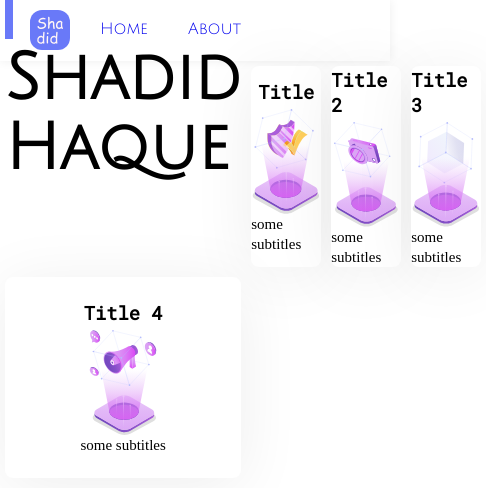
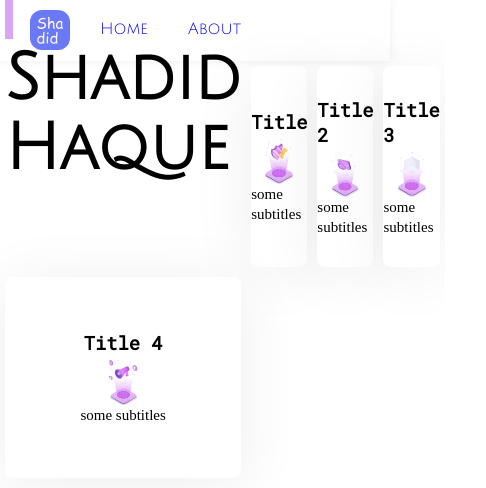
Before and after one commit to Shadid12/shadid-blog-gatsby, a Gatsby site: page / in a window 390 px wide. Shown: the whole page, 486 px wide, since content can reach past the window. Built offline with nearby package versions, Linux system fonts and the light colour scheme; Gatsby itself is replaced by a stand-in of ours.

Commit message:
added new css

```diff
--- a/src/components/Card/card.scss
+++ b/src/components/Card/card.scss
@@ -27,6 +27,12 @@
         width: 70px;
     }
 
+    @media only screen and (max-width: 900px) {
+        img {
+            width: 30px;
+        }
+    }
+
     h3 {
         font-family: Roboto Mono;
         margin-bottom: 5px;
--- a/src/components/Landing/title.scss
+++ b/src/components/Landing/title.scss
@@ -7,7 +7,7 @@
             content: '';
             height: 55px;
             width: 20p;
-            border: 4px solid #6979F8;
+            border: 4px solid #DBA5F5;
             display: inline-block;
             transform: translateY(10px);
         }
--- a/src/components/Nav/nav.scss
+++ b/src/components/Nav/nav.scss
@@ -43,5 +43,5 @@
 
 .link:hover:after {
     width: 100%;
-	background: #3F3356;
+	background: #DBA5F5;
 }
```
